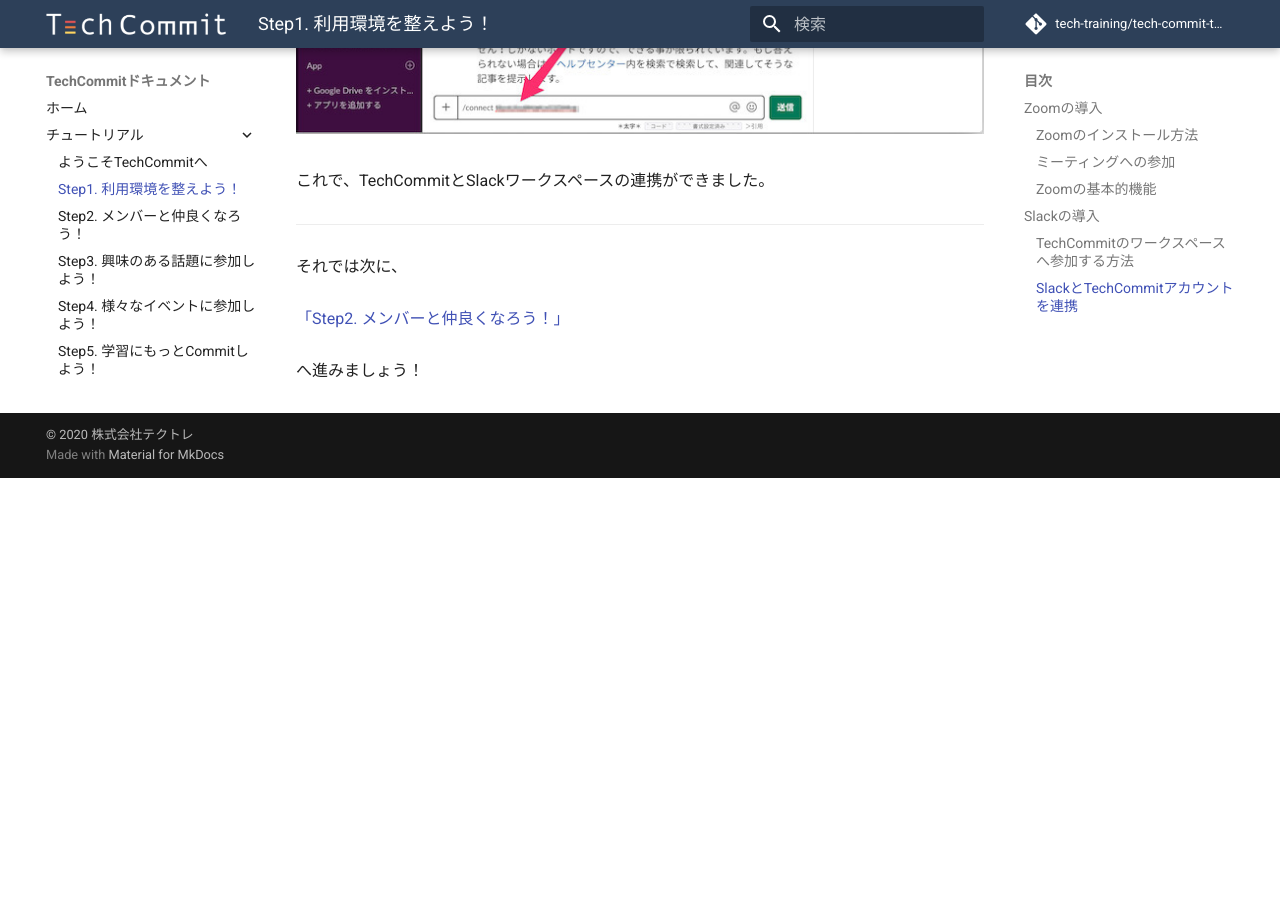
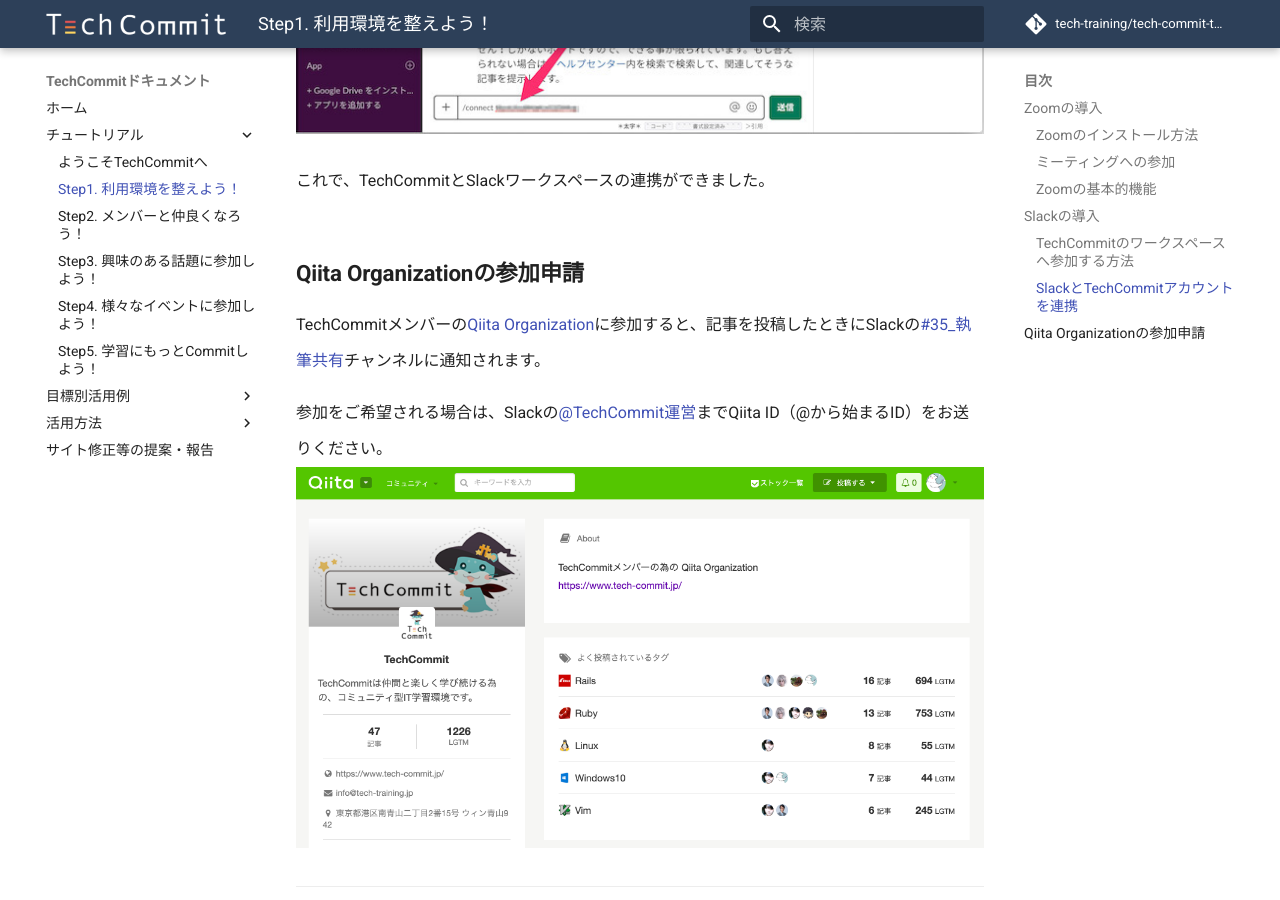
Before and after one commit to tech-training/tech-commit-doc, an MkDocs documentation site: the page built from docs/tutorial/preparation.md, in a window 1280 px wide and 900 px high, scrolled down 9150 px. Built offline with MkDocs 1.6.1 and Material for MkDocs 9.7.7, drawn with Linux system fonts in a browser that asks for light colours; comment, search, counter and statistics services are not loaded; before the commit the page ends 9628 px from its top, so only the background shows below that.

Commit message:
【Add】チュートリアルページにQiita Organizationの参加申請

```diff
--- a/docs/tutorial/preparation.md
+++ b/docs/tutorial/preparation.md
@@ -125,6 +125,11 @@
 
 これで、TechCommitとSlackワークスペースの連携ができました。
 
+## Qiita Organizationの参加申請
+TechCommitメンバーの[Qiita Organization](https://qiita.com/organizations/tech-commit)に参加すると、記事を投稿したときにSlackの[#35_執筆共有](https://techcommit.slack.com/archives/C016NN35GFM)チャンネルに通知されます。
+
+参加をご希望される場合は、Slackの[@TechCommit運営](https://techcommit.slack.com/archives/D01KCUPG8JE)までQiita ID（@から始まるID）をお送りください。
+![Qiita Organization](/images/preparation/qiita-organization.png)
 ---
 
 それでは次に、
```
Also changed, not shown: docs/images/preparation/qiita-organization.png (added).
